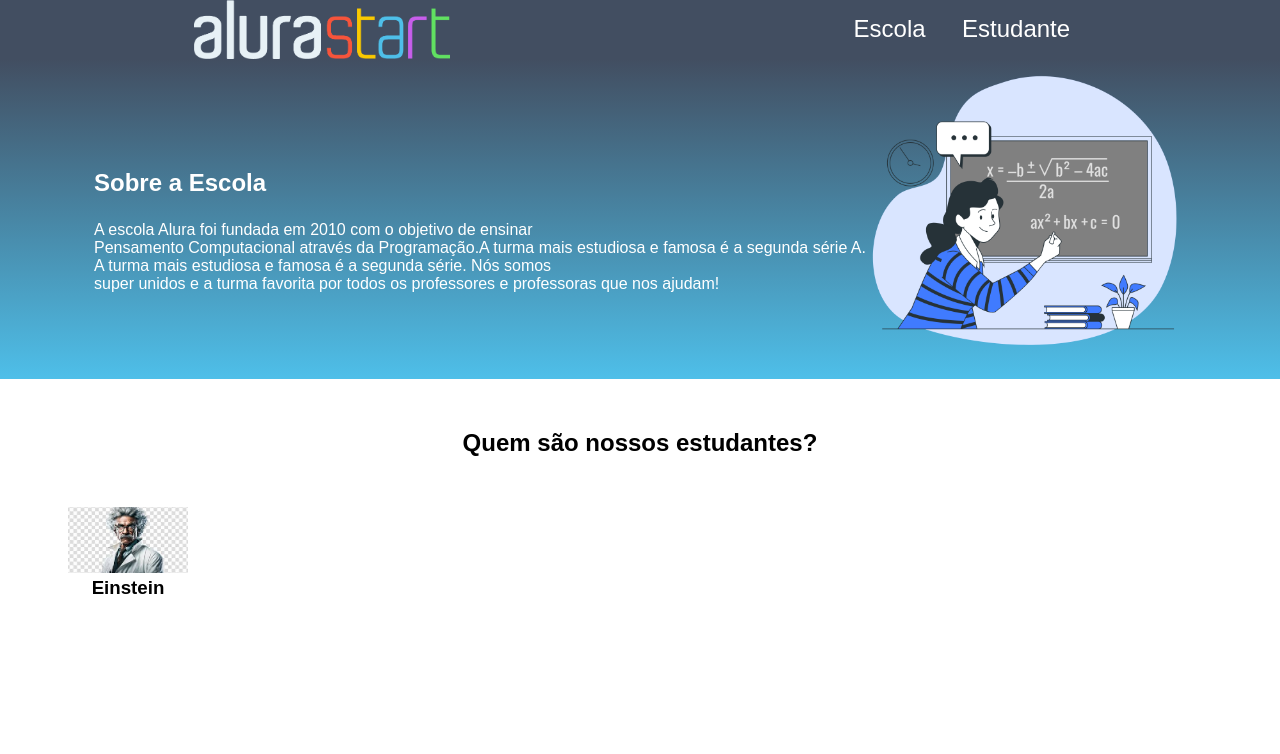
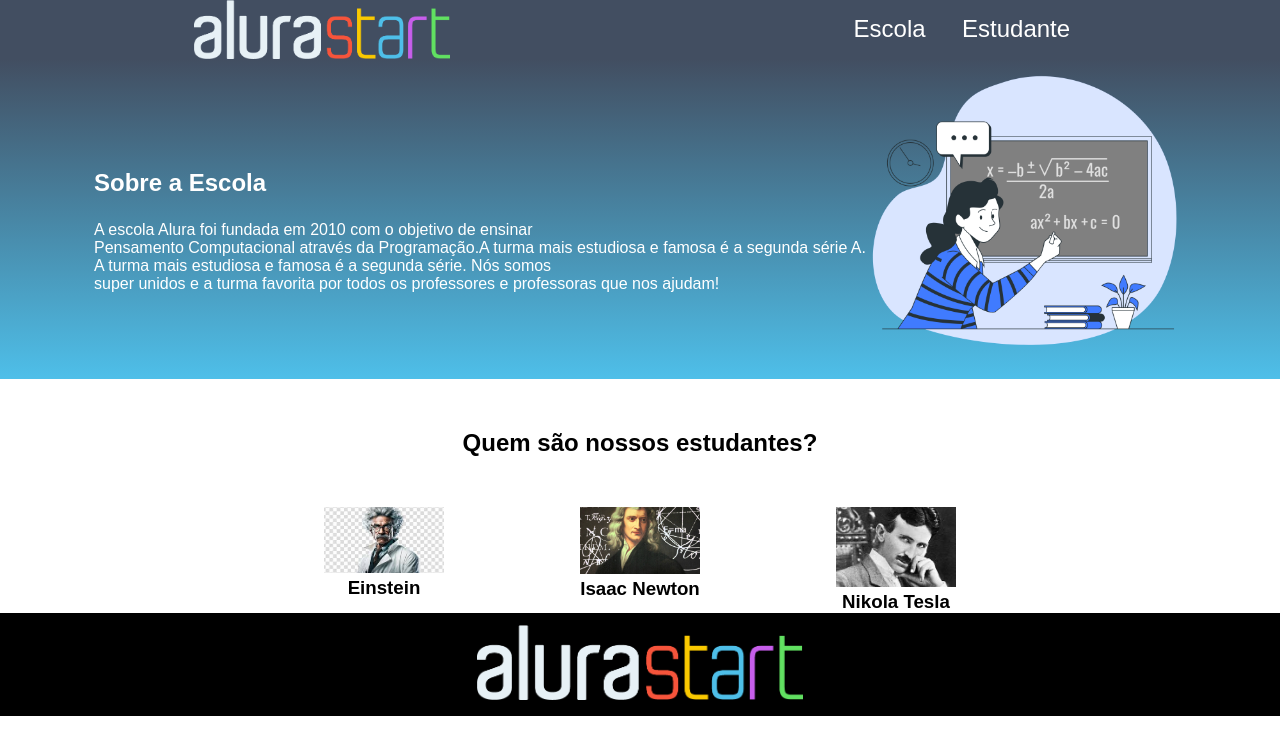
Before and after one commit to loalo16/lorenaa, a plain HTML site: page index.html in a window 1280 px wide. Drawn offline with Linux system fonts and the light colour scheme.

Commit message:
Add files via upload

```diff
--- a/index.html
+++ b/index.html
@@ -31,12 +31,24 @@
         </section class="Estudante">
         <h2 class="estudantes-titulo">  Quem são nossos estudantes?</h2>
         <div class="estudante-todos">
+          <span></span>
         <div class="estudante-div">
         <img class="estudante-imagem" src="eisten.jpeg"alt= "foto do einsten">
         <h3 class="estudante-nome"> Einstein </h3>
         </div>
+        <div class="estudante-div">
+        <img class="estudante-imagem" src="newton.png" alt="foto do einsten">
+        <h3 class="estudante-nome">Isaac Newton</h3>
         </div>
+        <div class="estudante-div">
+        <img class="estudante-imagem" src="Nikola_Tesla.jpeg" alt="foto do einsten">
+        <h3 class="estudante-nome">Nikola Tesla</h3>
+        </div>
+
+      </div>
       </section>
-   </body>
-
+      <footer class="rodape">
+      <img class="rodape-imagem"src="alurastart logo.png" alt="logo da alura start">
+      </footer>
+    </body>
    </html>
--- a/style.css
+++ b/style.css
@@ -66,3 +66,14 @@ body{
     display:grid ;
     grid-template-columns: 20% 20% 20% 20% 20% ;
 }
+
+.rodape{
+ background-color: black;
+ text-align: center;
+}
+
+.rodape-imagem{
+    height: 75px; ;
+    padding: 12px 0;
+
+}
```
Also changed, not shown: Nikola_Tesla.jpeg (added), newton.png (added).
